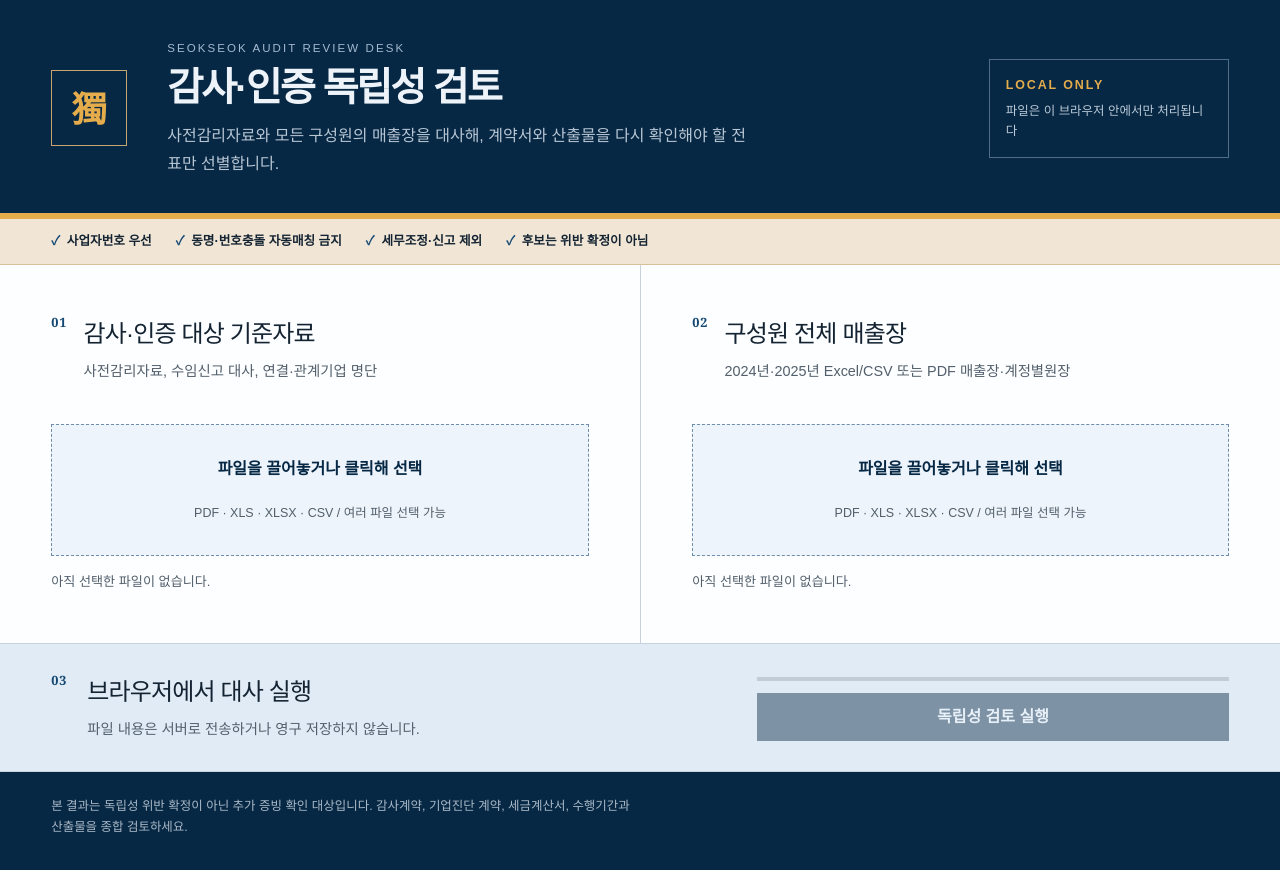
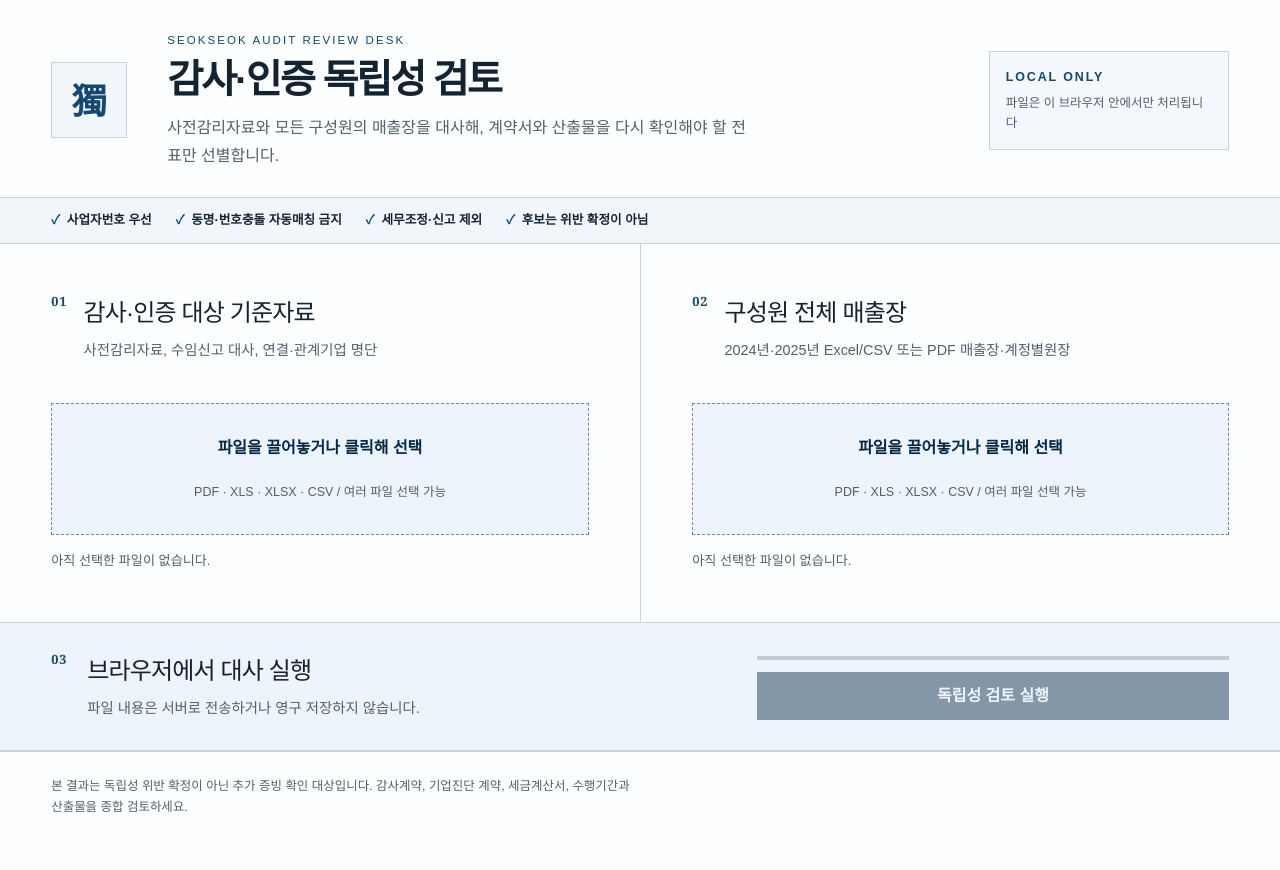
Before and after one commit to tojidi-debug/issue, a Next.js app: page / in a window 1280 px wide. Shown: the top 870 px of the page. Built offline with nearby package versions, Linux system fonts and the light colour scheme.

Commit message:
deploy public GitHub Pages (#1)
Co-authored-by: tojidi-debug <tojidi-debug@users.noreply.github.com>

```diff
--- a/app/globals.css
+++ b/app/globals.css
@@ -198,3 +198,57 @@ footer p { max-width: 85ch; margin: 0; }
 @media (prefers-reduced-motion: reduce) {
   *, *::before, *::after { scroll-behavior: auto !important; transition: none !important; }
 }
+
+/* White editorial theme for the public review workspace. */
+html,
+body {
+  background: oklch(0.99 0.002 248);
+}
+
+.masthead {
+  padding-top: 32px;
+  padding-bottom: 28px;
+  background: var(--sheet);
+  color: var(--ink);
+  border-bottom: 1px solid var(--line);
+}
+
+.masthead-mark {
+  background: oklch(0.97 0.008 248);
+  border-color: var(--line);
+  color: var(--navy);
+}
+
+.eyebrow,
+.privacy-seal strong {
+  color: var(--navy);
+}
+
+.lede,
+.privacy-seal span {
+  color: var(--muted);
+}
+
+.privacy-seal {
+  background: oklch(0.975 0.006 248);
+  border-color: var(--line);
+}
+
+.rule-strip {
+  background: oklch(0.97 0.008 248);
+  border-bottom: 1px solid var(--line);
+}
+
+.upload-block {
+  background: var(--sheet);
+}
+
+.action-deck {
+  background: oklch(0.965 0.012 248);
+}
+
+footer {
+  background: var(--sheet);
+  color: var(--muted);
+  border-top: 1px solid var(--line);
+}
--- /dev/null
+++ b/index.html
@@ -0,0 +1,17 @@
+<!doctype html>
+<html lang="ko">
+  <head>
+    <meta charset="UTF-8" />
+    <meta name="viewport" content="width=device-width, initial-scale=1.0" />
+    <meta
+      name="description"
+      content="사전감리자료와 매출장을 브라우저에서 대사해 독립성 검토 후보를 선별합니다."
+    />
+    <link rel="icon" href="./favicon.svg" />
+    <title>감사·인증 독립성 검토</title>
+  </head>
+  <body>
+    <div id="root"></div>
+    <script type="module" src="/pages-entry.tsx"></script>
+  </body>
+</html>
--- a/package.json
+++ b/package.json
@@ -8,6 +8,7 @@
   "scripts": {
     "dev": "vinext dev",
     "build": "vinext build",
+    "build:pages": "vite build --config vite.pages.config.ts",
     "start": "vinext start",
     "test": "vitest run --config vitest.config.ts",
     "lint": "eslint . --ignore-pattern dist --ignore-pattern .next"
--- /dev/null
+++ b/pages-entry.tsx
@@ -0,0 +1,16 @@
+import { StrictMode } from "react";
+import { createRoot } from "react-dom/client";
+import Home from "./app/page";
+import "./app/globals.css";
+
+const root = document.getElementById("root");
+
+if (!root) {
+  throw new Error("앱을 표시할 루트 요소를 찾지 못했습니다.");
+}
+
+createRoot(root).render(
+  <StrictMode>
+    <Home />
+  </StrictMode>,
+);
--- /dev/null
+++ b/vite.pages.config.ts
@@ -0,0 +1,17 @@
+import react from "@vitejs/plugin-react";
+import { defineConfig } from "vite";
+import { fileURLToPath, URL } from "node:url";
+
+export default defineConfig({
+  base: "/issue/",
+  plugins: [react()],
+  resolve: {
+    alias: {
+      "@": fileURLToPath(new URL(".", import.meta.url)),
+    },
+  },
+  build: {
+    outDir: "pages-dist",
+    emptyOutDir: true,
+  },
+});
```
Also changed, not shown: 2 other files (tests, documents, lock files or other folders).
